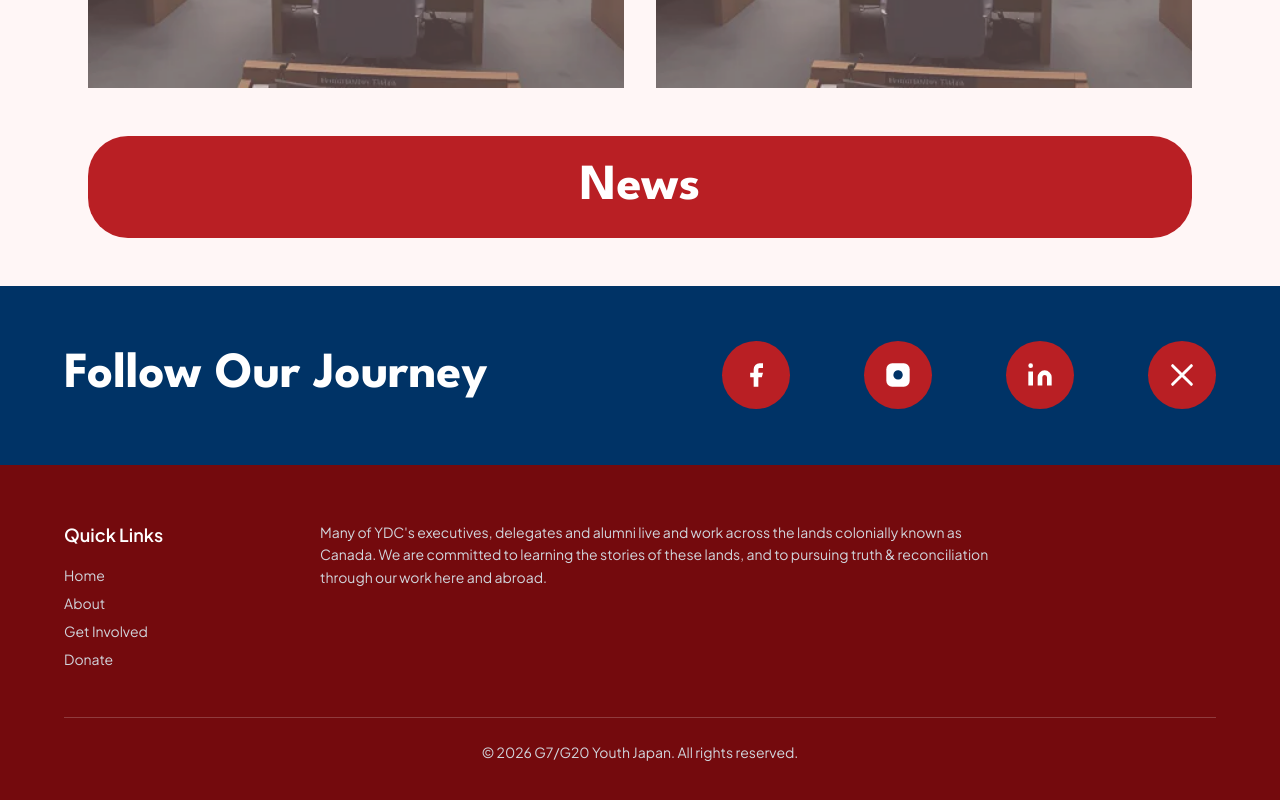
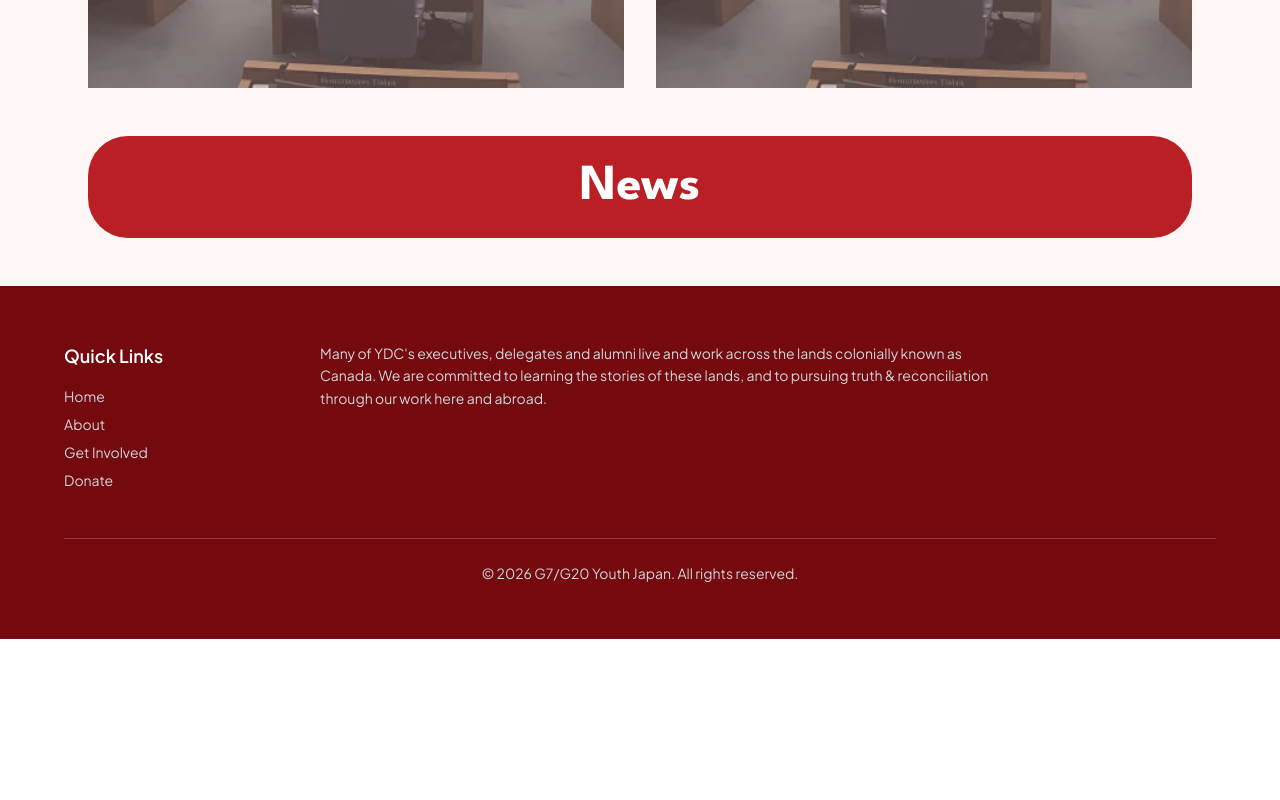
Before and after one commit to fullstackatbrown/project-youth-japan, a Next.js app: page /about in a window 1280 px wide. Shown: the part 1657-2457 px from the top of the page. After the commit the page ends 2296 px from the top, so only its background shows below. Built offline with nearby package versions, Linux system fonts and the light colour scheme.

Commit message:
removed follow our journey section

```diff
--- a/app/about/page.tsx
+++ b/app/about/page.tsx
@@ -95,32 +95,6 @@ export default function AboutPage() {
         </Link>
       </div>
 
-      {/* Follow Our Journey — bg #003366, h-[179px] */}
-      <section className="bg-[#003366] h-[179px] px-6 flex items-center">
-        <div className="mx-auto max-w-6xl w-full flex items-center justify-between">
-          <h2 className="text-white font-bold text-[3.16rem] leading-[3.51rem] tracking-[0.03px] font-[family-name:var(--font-spartan)]">
-            Follow Our Journey
-          </h2>
-          <div className="flex gap-[74px]">
-            {/* Facebook */}
-            <a href="#" aria-label="Facebook" className="bg-[#b91f24] rounded-full w-[68px] h-[68px] flex items-center justify-center hover:bg-[#9e1a1f] transition-colors">
-              <svg className="w-7 h-7 fill-white" viewBox="0 0 24 24"><path d="M18 2h-3a5 5 0 0 0-5 5v3H7v4h3v8h4v-8h3l1-4h-4V7a1 1 0 0 1 1-1h3z"/></svg>
-            </a>
-            {/* Instagram */}
-            <a href="#" aria-label="Instagram" className="bg-[#b91f24] rounded-full w-[68px] h-[68px] flex items-center justify-center hover:bg-[#9e1a1f] transition-colors">
-              <svg className="w-7 h-7 fill-white" viewBox="0 0 24 24"><rect x="2" y="2" width="20" height="20" rx="5" ry="5"/><path fill="#003366" d="M16 11.37A4 4 0 1 1 12.63 8 4 4 0 0 1 16 11.37z"/><line x1="17.5" y1="6.5" x2="17.51" y2="6.5" stroke="#003366" strokeWidth="2"/></svg>
-            </a>
-            {/* LinkedIn */}
-            <a href="#" aria-label="LinkedIn" className="bg-[#b91f24] rounded-full w-[68px] h-[68px] flex items-center justify-center hover:bg-[#9e1a1f] transition-colors">
-              <svg className="w-7 h-7 fill-white" viewBox="0 0 24 24"><path d="M16 8a6 6 0 0 1 6 6v7h-4v-7a2 2 0 0 0-2-2 2 2 0 0 0-2 2v7h-4v-7a6 6 0 0 1 6-6zM2 9h4v12H2z"/><circle cx="4" cy="4" r="2"/></svg>
-            </a>
-            {/* Twitter/X */}
-            <a href="#" aria-label="Twitter" className="bg-[#b91f24] rounded-full w-[68px] h-[68px] flex items-center justify-center hover:bg-[#9e1a1f] transition-colors">
-              <svg className="w-7 h-7 fill-none" viewBox="0 0 24 24"><path d="M4 4l16 16M20 4 4 20" stroke="white" strokeWidth="2.5" strokeLinecap="round"/></svg>
-            </a>
-          </div>
-        </div>
-      </section>
     </main>
   );
 }
```
